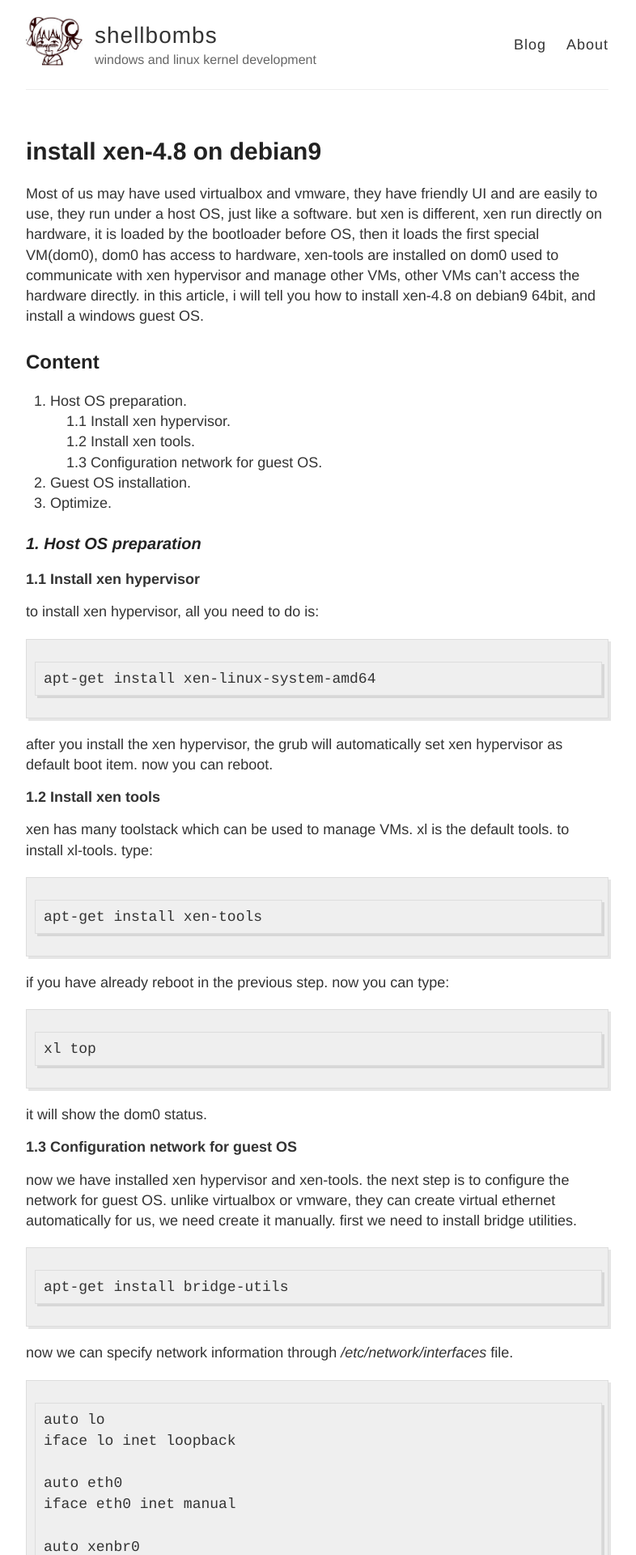
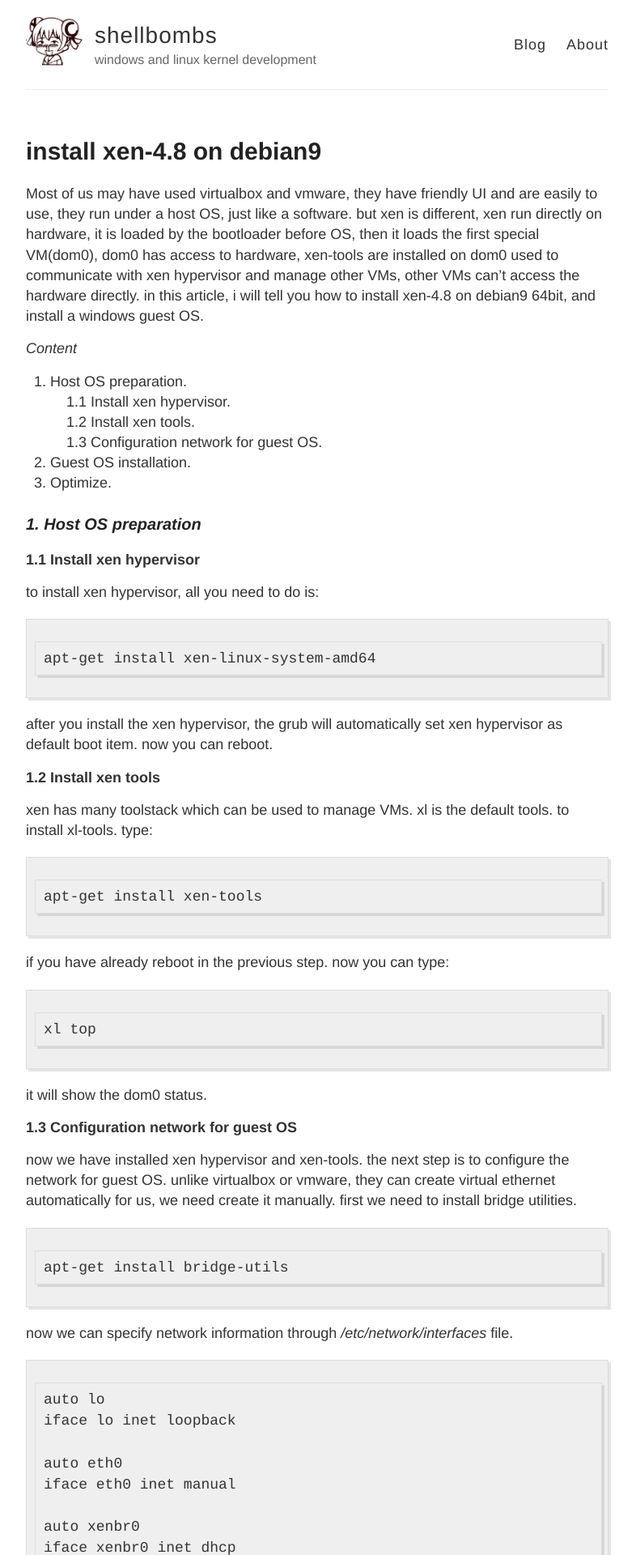
Before and after one commit to shellbombs/shellbombs.github.io, a Jekyll site: the page built from _posts/2017-8-12-install-xen.md, in a window 1280 px wide. Shown: the top 1920 px of the page at 81% size, without its empty margins (248-1034 px from the left). Built offline with Jekyll 4.4.1, drawn with Linux system fonts in a browser that asks for light colours.

Commit message:
fix style issue

```diff
--- a/_posts/2017-8-12-install-xen.md
+++ b/_posts/2017-8-12-install-xen.md
@@ -5,8 +5,7 @@ title: install xen-4.8 on debian9
 
 Most of us may have used virtualbox and vmware, they have friendly UI and are easily to use, they run under a host OS, just like a software. but xen is different, xen run directly on hardware, it is loaded by the bootloader before OS, then it loads the first special VM(dom0), dom0 has access to hardware, xen-tools are installed on dom0 used to communicate with xen hypervisor and manage other VMs, other VMs can't access the hardware directly. in this article, i will tell you how to install xen-4.8 on debian9 64bit, and install a windows guest OS.
 
-**Content**
--------------------------------------------------------------------------
+*Content*
 1. Host OS preparation.
 &nbsp;&nbsp;&nbsp;&nbsp;1.1 Install xen hypervisor.
 &nbsp;&nbsp;&nbsp;&nbsp;1.2 Install xen tools.
```
